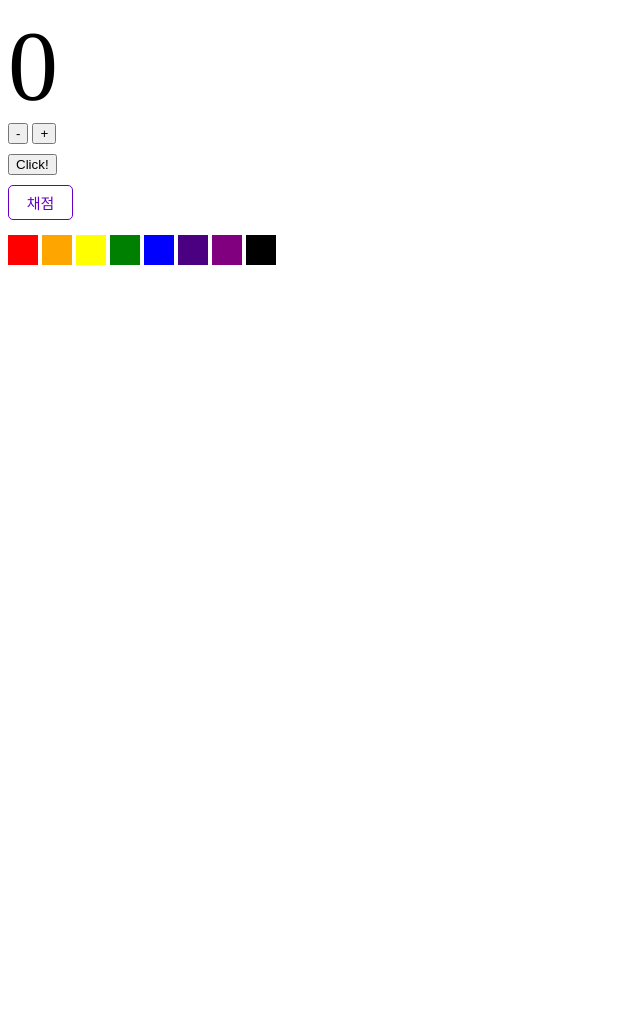
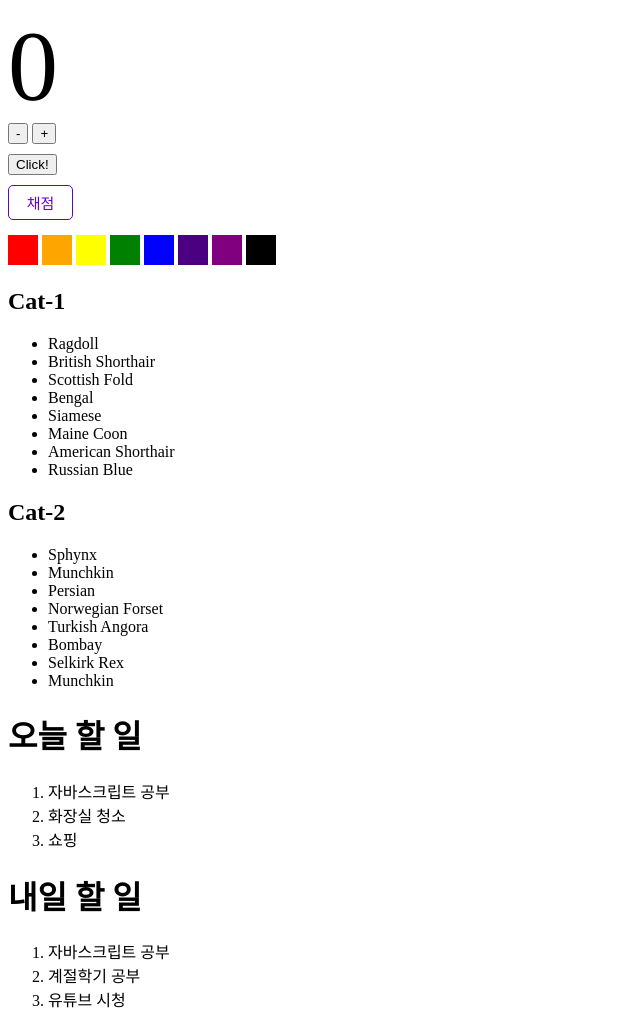
Before and after one commit to 1017yu/INTERMEDIATE_JS, a plain HTML site: page index.html in a window 1280 px wide. Shown: the whole page, without its empty margins (0-640 px from the left). Before the commit the page ends 800 px from the top, so only its background shows below. Drawn offline with Linux system fonts and the light colour scheme.

Commit message:
Update index.html

```diff
--- a/index.html
+++ b/index.html
@@ -29,6 +29,44 @@
       <button class="color-btn black" data-color="#000000"></button>
     </div>
   </div>
+  <div id="content">
+    <h2 id="title-1">Cat-1</h1>
+    <ul id="list-1">
+      <li>Ragdoll</li>
+      <li>British Shorthair</li>
+      <li>Scottish Fold</li>
+      <li>Bengal</li>
+      <li>Siamese</li>
+      <li>Maine Coon</li>
+      <li>American Shorthair</li>
+      <li>Russian Blue</li>
+    </ul>
+    <h2 id="title-2">Cat-2</h1>
+    <ul id="list-2">
+      <li>Sphynx</li>
+      <li>Munchkin</li>
+      <li>Persian</li>
+      <li>Norwegian Forset</li>
+      <li>Turkish Angora</li>
+      <li>Bombay</li>
+      <li>Selkirk Rex</li>
+      <li>Munchkin</li>
+    </ul>
+  </div>
+  <div>
+    <h1>오늘 할 일</h1>
+		<ol id="today">
+			<li>자바스크립트 공부</li>
+			<li>화장실 청소</li>
+			<li>쇼핑</li>
+		</ol>
+		<h1>내일 할 일</h1>
+		<ol id="tomorrow">
+			<li>자바스크립트 공부</li>
+			<li>계절학기 공부</li>
+			<li>유튜브 시청</li>
+		</ol>
+  </div>
   <script src="index.js"></script>
 </body>
 </html>
```
